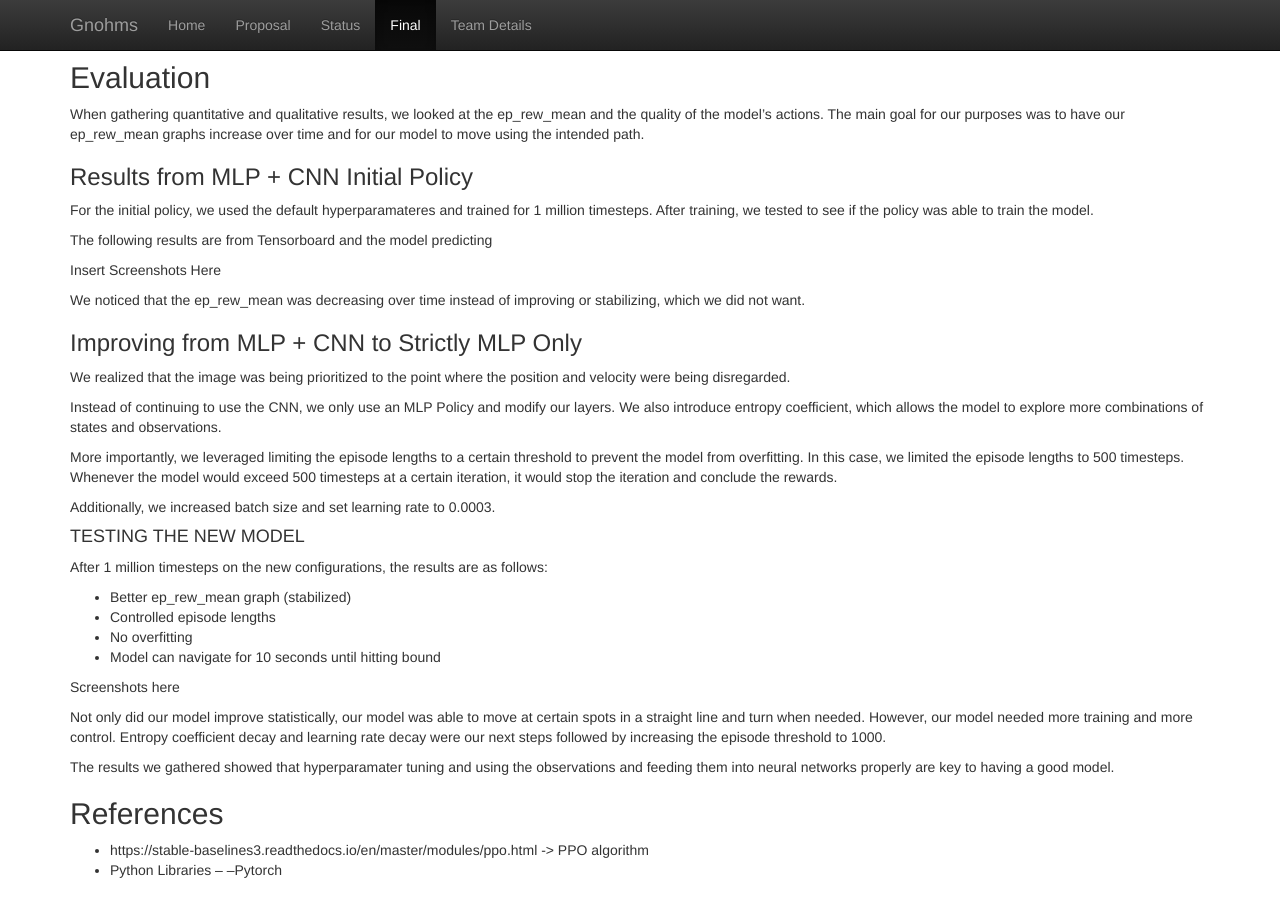
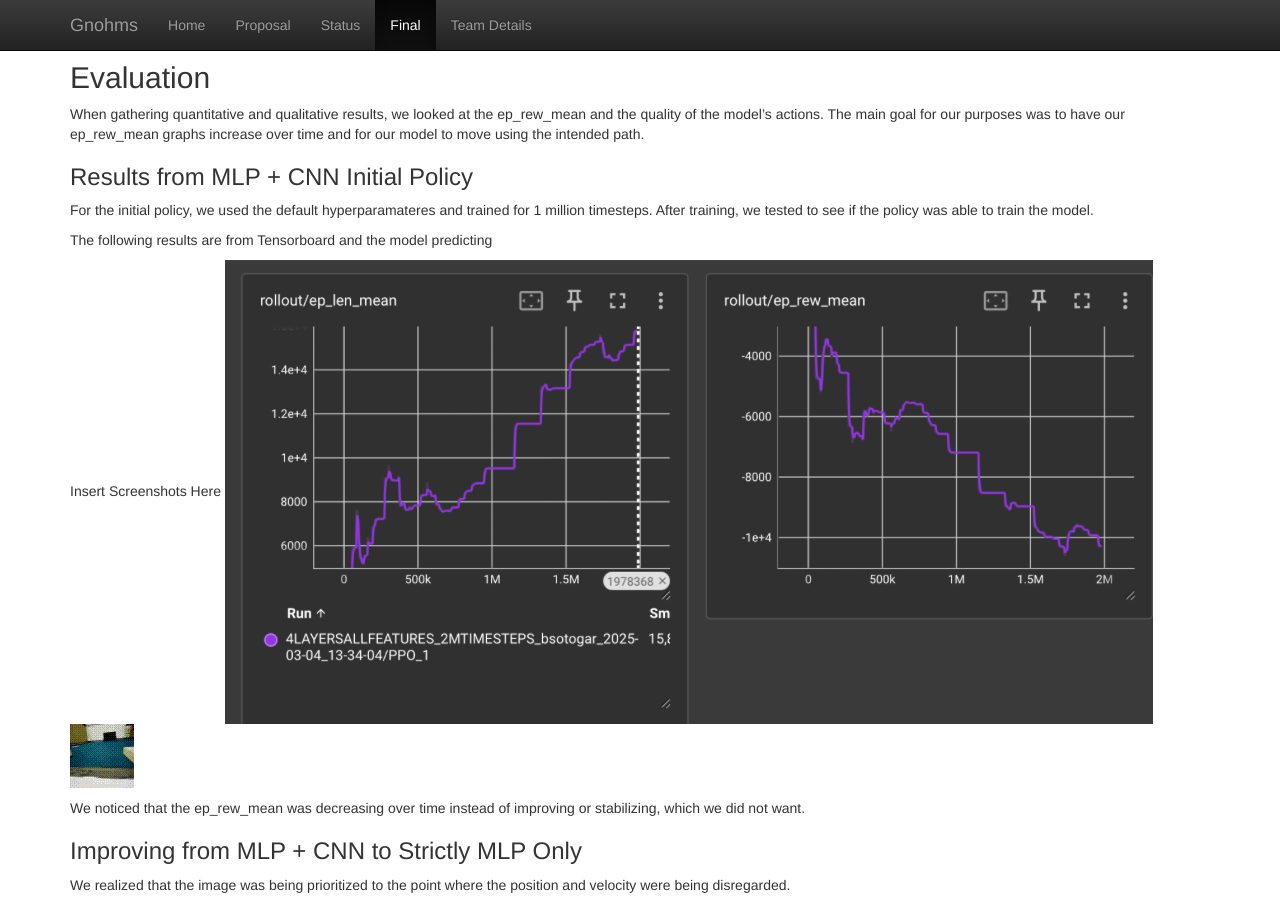
Before and after one commit to TheYeetMeister/Gnohms, a Jekyll site: the page built from docs/final.md, in a window 1280 px wide and 900 px high, scrolled down 418 px. Built offline with Jekyll 4.4.1, drawn with Linux system fonts in a browser that asks for light colours; our own code applies the rules of GitHub Pages for plain Markdown files.

```diff
--- a/docs/final.md
+++ b/docs/final.md
@@ -19,6 +19,8 @@
 The following results are from Tensorboard and the model predicting
 
 Insert Screenshots Here
+![Picture of Work](/img/broken_chart.png)
+![Picture of Work](/img/broken-initial.gif)
 
 We noticed that the ep_rew_mean was decreasing over time instead of improving or stabilizing, which we did not want.
 
```
Also changed, not shown: other parts of docs/final.md (+2 -0 lines).
